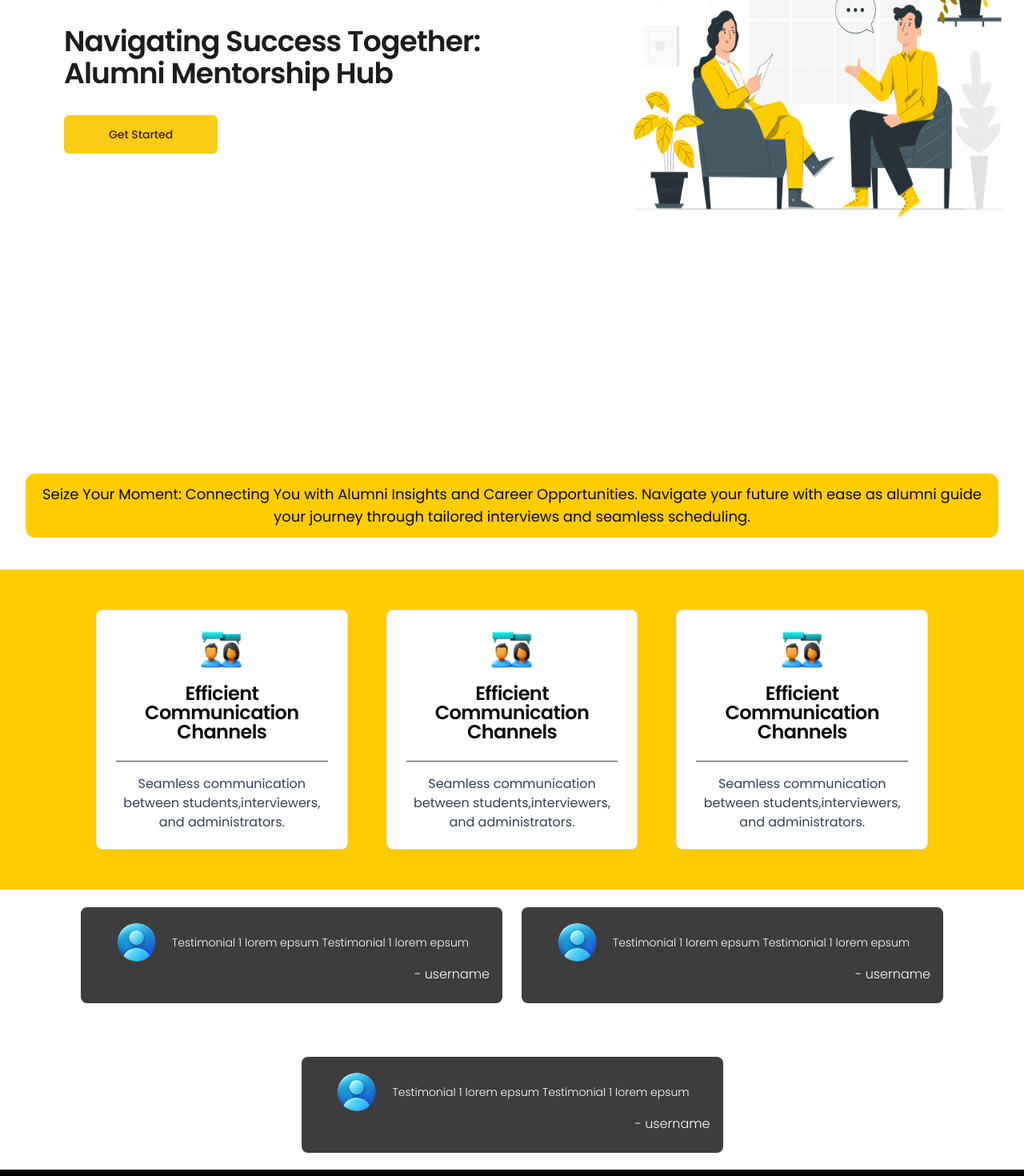
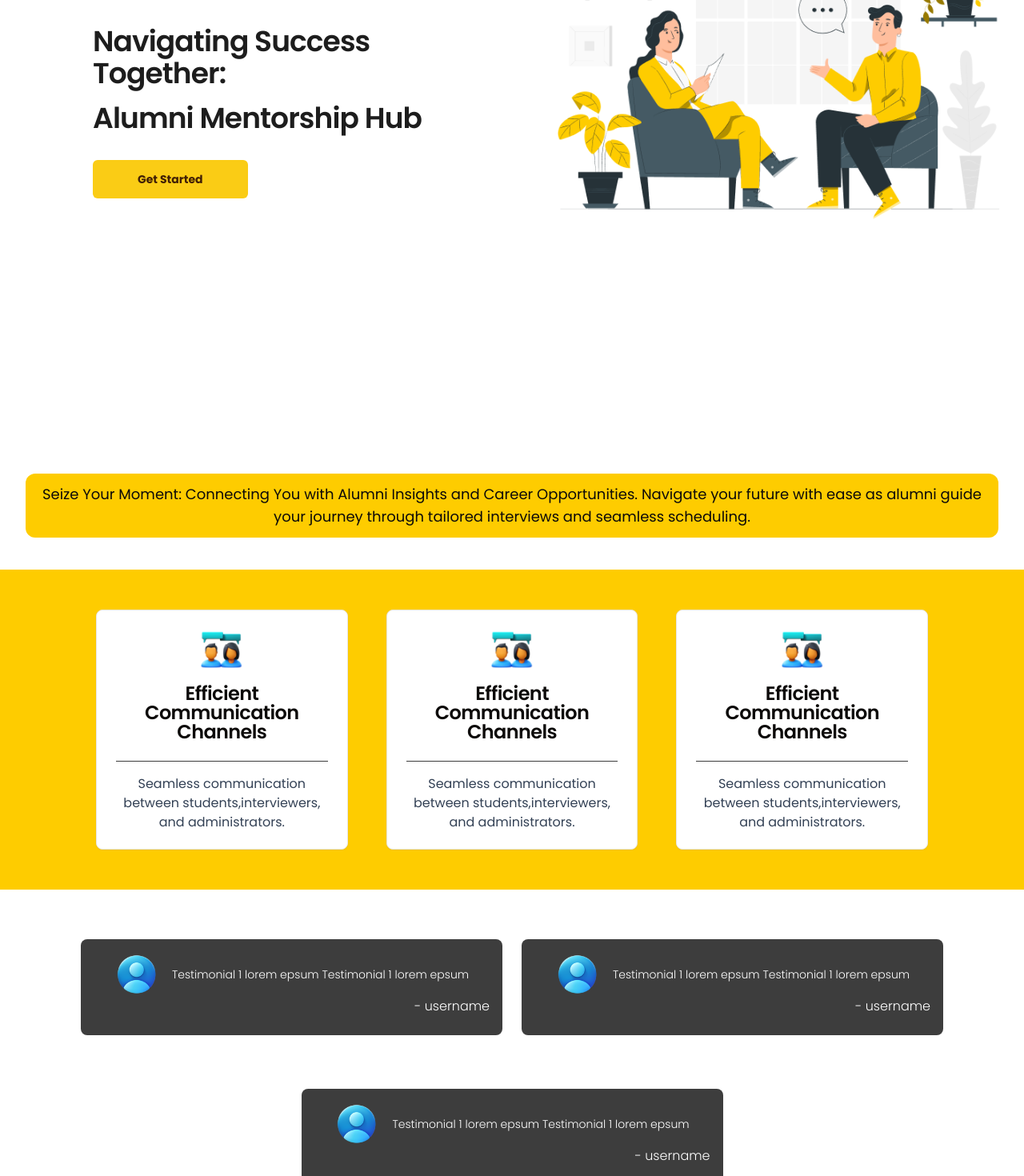
Before and after one commit to pratikmagdum4/Interview-Portal-DKTE, a React (Vite) app: page / in a window 1280 px wide. Shown: the part 240-1710 px from the top of the page at 80% size. Built offline with nearby package versions, Linux system fonts and the light colour scheme.

Commit message:
nav footer home

```diff
--- a/src/pages/Home/Home.jsx
+++ b/src/pages/Home/Home.jsx
@@ -1,7 +1,7 @@
 import { Button } from "@/components/ui/button"
 import NavBar from "../NavBar/NavBar"
 import Footer from '../Footer/Footer.jsx';
-import {interview,CollaborationFemaleMale,MaleUser, logo, Instagram, Twitter, Gmail,LinkedIn} from '@/assets/index'
+import { interview, CollaborationFemaleMale, MaleUser, logo, Instagram, Twitter, Gmail, LinkedIn } from '@/assets/index'
 import '@/App.css'
 import {
     Card,
@@ -19,14 +19,18 @@ function Home() {
             <div className="hero min-h-[calc(100vh-80px)] flex pt-12 flex-col lg:flex-row">
 
                 <div className="p-20 hero_content ">
-                <h3 className="w-full scroll-m-20 text-4xl font-semibold tracking-tight mt-16  text-[#1D1D1D]">
-                Navigating Success Together:
-                Alumni Mentorship Hub
+                    <h3 className="w-full scroll-m-20 text-4xl font-semibold tracking-tight mt-16  text-[#1D1D1D] px-9">
+                        <div className="w-full mb-4">Navigating Success Together: </div>
+
+                        <div> Alumni Mentorship Hub</div>
+
                     </h3>
-                <Button  className={" py-6 px-14 justify-center items-center mt-8"} size={"lg"}>Get Started</Button>
+                    <div className="flex px-9">
+                        <Button className={" py-6 px-14 justify-center items-center mt-8 font-bold"} size={"lg"}>Get Started</Button>
+                    </div>
                 </div>
                 <div className="hero_image flex  ">
-                <img src={interview} alt="interview" className="w-[50rem] h-[25rem]"/>
+                    <img src={interview} alt="interview" className="w-[45rem] h-[25rem]" />
                 </div>
 
             </div>
@@ -37,12 +41,12 @@ function Home() {
             <section className="w-full min-h-[400px] bg-[#FECC00] flex items-center ">
                 <div className="cards w-full px-[120px]  flex flex-col lg:flex-row  gap-12 p-8  justify-center items-center">
 
-                {[1,2,3].map((data,index)=>{
-                    return(
+                    {[1, 2, 3].map((data, index) => {
+                        return (
                             <Card className={"card w-[362px] h-[300px] flex flex-col items-center "} key={index}>
                                 <CardHeader>
                                     <CardTitle className="flex flex-col items-center">
-                        <img src={CollaborationFemaleMale}alt="" className="w-16 mb-3"/>
+                                        <img src={CollaborationFemaleMale} alt="" className="w-16 mb-3" />
                                         <p className="font-semibold text-center">Efficient Communication Channels</p>
                                     </CardTitle>
                                 </CardHeader>
@@ -58,14 +62,14 @@ function Home() {
                 </div>
             </section>
 
-        <section className="testimonials w-full min-h-[350px] flex justify-center items-center text-white font-light gap-6 flex-wrap py-4 p-4 lg:p-0">
+            <section className="testimonials w-full min-h-[350px] flex justify-center items-center text-white font-light gap-6 flex-wrap py-4 p-4 lg:p-0 my-10">
 
-                {[1,2,3].map((data,index)=>{
+                {[1, 2, 3].map((data, index) => {
                     return (
 
                         <div className="testMoni w-[527px] h-[120px] bg-[#3d3d3d] flex flex-col py-4 px-2 items-center rounded-lg " key={index}>
                             <div className="testimonial_header flex items-center gap-4">
-                                    <img src={MaleUser} alt="" className="w-14 h-14 object-contain"/>
+                                <img src={MaleUser} alt="" className="w-14 h-14 object-contain" />
                                 <p className="text-sm ">Testimonial 1  lorem epsum Testimonial 1 lorem epsum</p>
                             </div>
                             <p className=" self-end px-2">- username</p>
@@ -74,7 +78,7 @@ function Home() {
                 })}
             </section>
 
-        <Footer/>
+            <Footer />
         </main>
     )
 }
--- a/src/pages/NavBar/NavBar.jsx
+++ b/src/pages/NavBar/NavBar.jsx
@@ -11,9 +11,9 @@ function NavBar() {
                     <img src={logo} alt="" className="h-[32px] w-[126px] object-contain" />
                     <h1 className="">Ascendere</h1>
                 </div>
-                <div className="navlinks flex gap-5 text-lg ">
-                    <a href="/" className="hover:text-primary">Home</a>
-                    <a href="/loginPage" className="hover:text-primary">Login</a>
+                <div className="navlinks flex gap-5 text-lg space-x-5">
+                    <a href="/" className="hover:text-primary ">Home</a>
+                    <a href="/loginPage" className="hover:text-primary ">Login</a>
                     <a href="/SignUpPage" className="hover:text-primary">Register</a>
                     <a href="/" className="hover:text-primary">Contact</a>
                 </div>
```
Lines whose indentation alone changed are shown as unchanged.
